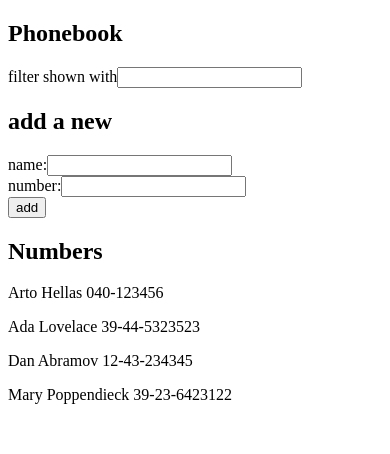
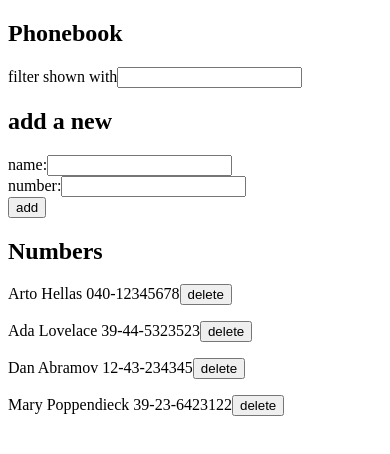
Before and after one commit to Sazid99246/fullstack-open, a React (Vite) app in the folder part2/phonebook/: page / in a window 390 px wide. Shown: the top 454 px of the page. Built offline with nearby package versions, Linux system fonts and the light colour scheme; data requests are answered from the project's data file.

Commit message:
Phonebook fully crud operation added

```diff
--- a/part2/phonebook/db.json
+++ b/part2/phonebook/db.json
@@ -1,8 +1,8 @@
 {
-  "persons":[
+  "persons": [
     {
       "name": "Arto Hellas",
-      "number": "040-123456",
+      "number": "040-12345678",
       "id": "1"
     },
     {
@@ -20,5 +20,6 @@
       "number": "39-23-6423122",
       "id": "4"
     }
-  ]
+  ],
+  "$schema": "./node_modules/json-server/schema.json"
 }
--- a/part2/phonebook/src/App.jsx
+++ b/part2/phonebook/src/App.jsx
@@ -1,59 +1,93 @@
 import { useEffect, useState } from 'react'
-import Persons from './components/Persons';
-import PersonForm from './components/PersonForm';
-import axios from 'axios';
+import Persons from './components/Persons'
+import PersonForm from './components/PersonForm'
+import personsService from './services/persons'
 
 const App = () => {
-  const [persons, setPersons] = useState([]);
+  const [persons, setPersons] = useState([])
+  const [newName, setNewName] = useState('')
+  const [number, setNumber] = useState('')
+  const [searchTerm, setSearchTerm] = useState('')
 
   useEffect(() => {
-    axios.get('http://localhost:3001/persons').then(response => {
-      setPersons(response.data)
+    personsService.getAll().then(initialPersons => {
+      setPersons(initialPersons)
     })
   }, [])
 
-  const [newName, setNewName] = useState('');
-  const [number, setNumber] = useState('');
-  const [searchTerm, setSearchTerm] = useState('')
-
   const handleNameChange = (event) => {
-    setNewName(event.target.value);
+    setNewName(event.target.value)
   }
 
   const handleNumberChange = (event) => {
-    setNumber(event.target.value);
+    setNumber(event.target.value)
   }
 
   const addPerson = (event) => {
-    event.preventDefault()
+  event.preventDefault()
 
-    const personExists = persons.some(
-      person => person.name === name
+  const existingPerson = persons.find(
+    person => person.name === newName
+  )
+
+  if (existingPerson) {
+    const confirmUpdate = window.confirm(
+      `${newName} is already added to phonebook, replace the old number with a new one?`
     )
 
-    if (personExists) {
-      alert(`${newName} is already added to phonebook`)
-      return
+    if (confirmUpdate) {
+      const updatedPerson = {
+        ...existingPerson,
+        number: number
+      }
+
+      personsService
+        .updatePerson(existingPerson.id, updatedPerson)
+        .then(returnedPerson => {
+          setPersons(
+            persons.map(person =>
+              person.id === existingPerson.id
+                ? returnedPerson
+                : person
+            )
+          )
+
+          setNewName('')
+          setNumber('')
+        })
     }
 
-    const personObject = {
-      name: newName,
-      number: number,
-      id: persons.length + 1
-    }
+    return
+  }
 
-    setPersons(persons.concat(personObject));
-    setNewName('');
-    setNumber('');
+  const personObject = {
+    name: newName,
+    number: number
   }
+
+  personsService.createPerson(personObject).then(returnedPerson => {
+    setPersons(persons.concat(returnedPerson))
+    setNewName('')
+    setNumber('')
+  })
+}
 
   const personsToShow = persons.filter(person =>
     person.name.toLowerCase().includes(searchTerm.toLowerCase())
   )
 
+  const deletePerson = (id, name) => {
+    if (window.confirm(`Delete ${name}?`)) {
+      personsService.deletePerson(id).then(() => {
+        setPersons(persons.filter(person => person.id !== id))
+      })
+    }
+  }
+
   return (
     <div>
       <h2>Phonebook</h2>
+
       <div>
         filter shown with
         <input
@@ -74,7 +108,9 @@ const App = () => {
 
       <h2>Numbers</h2>
 
-      <Persons persons={personsToShow} />
+      <Persons
+        persons={personsToShow}
+        deletePerson={deletePerson} />
     </div>
   )
 }
--- a/part2/phonebook/src/components/Person.jsx
+++ b/part2/phonebook/src/components/Person.jsx
@@ -1,7 +1,12 @@
-const Person = ({name, number}) => {
+const Person = ({ id, name, number, deletePerson }) => {
   return (
-    <p>{name} {number}</p>
+    <p>
+      {name} {number}
+      <button onClick={() => deletePerson(id, name)}>
+        delete
+      </button>
+    </p>
   )
-};
+}
 
-export default Person;
+export default Person
--- a/part2/phonebook/src/components/Persons.jsx
+++ b/part2/phonebook/src/components/Persons.jsx
@@ -1,17 +1,19 @@
-import Person from "./Person";
+import Person from "./Person"
 
-const Persons = ({ persons }) => {
+const Persons = ({ persons, deletePerson }) => {
   return (
     <div>
       {persons.map(person =>
         <Person
-            key={person.id}
-            name={person.name}
-            number={person.number}
+          key={person.id}
+          id={person.id}
+          name={person.name}
+          number={person.number}
+          deletePerson={deletePerson}
         />
       )}
     </div>
   )
 }
 
-export default Persons;
+export default Persons
--- /dev/null
+++ b/part2/phonebook/src/services/persons.js
@@ -0,0 +1,21 @@
+import axios from 'axios';
+const baseUrl = 'http://localhost:3001/persons';
+
+const getAll = () => {
+    return axios.get(baseUrl).then(response => response.data);
+}
+
+const createPerson = (newPerson) => {
+    return axios.post(baseUrl, newPerson).then(response => response.data)
+}
+
+const deletePerson = (id) => {
+    return axios.delete(`${baseUrl}/${id}`);
+}
+
+const updatePerson = (id, updatedPerson) => {
+  return axios.put(`${baseUrl}/${id}`, updatedPerson)
+    .then(response => response.data)
+}
+
+export default { getAll, createPerson, deletePerson, updatePerson };
```
